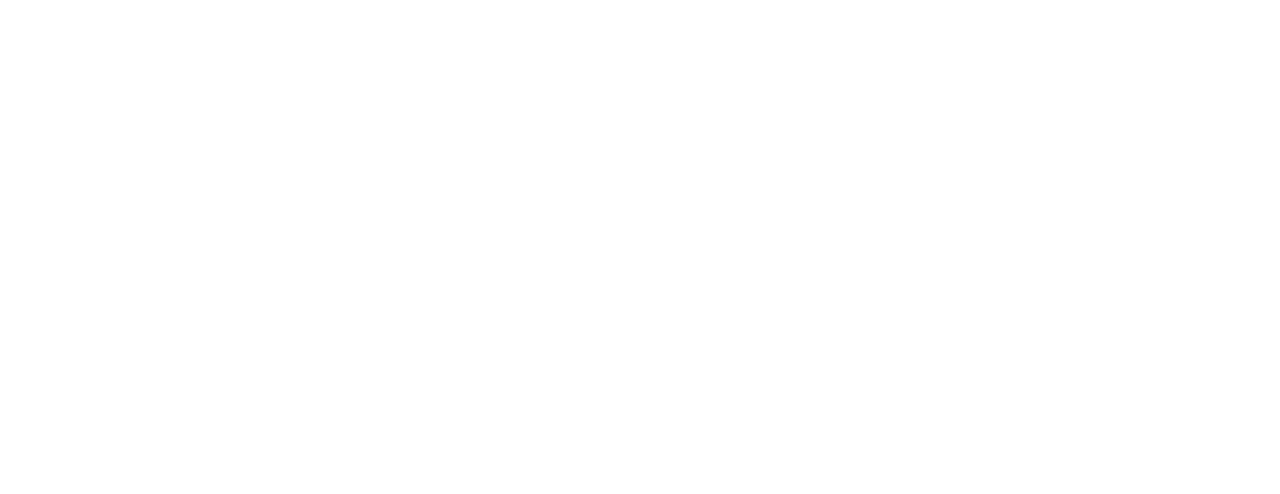
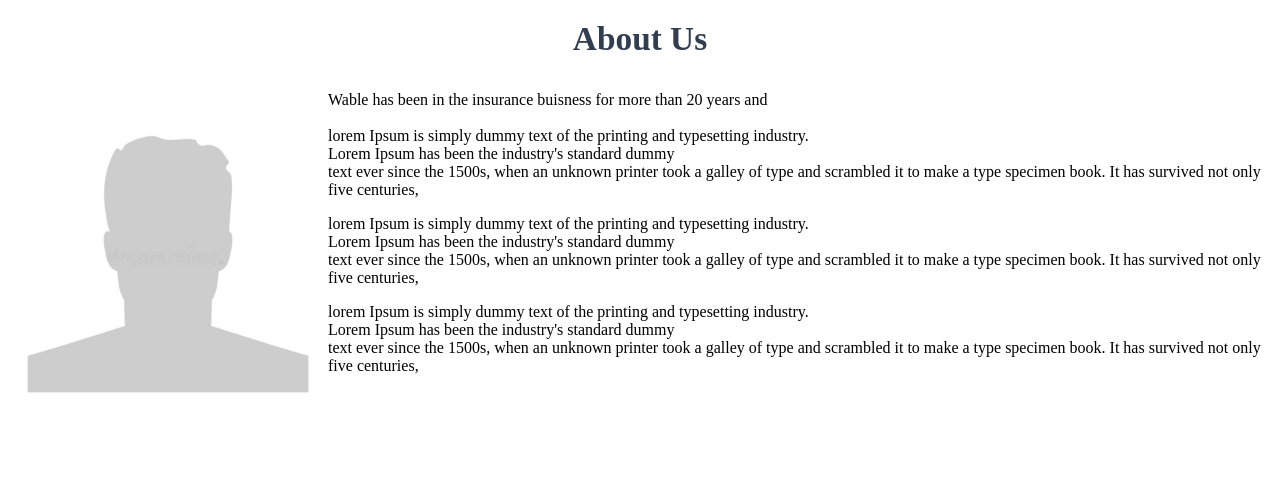
Before and after one commit to jasonwaters1211/Final-Project, a plain HTML site: page About.html in a window 1280 px wide. Drawn offline with Linux system fonts and the light colour scheme; files that its build step writes are made by us from their sources; files whose address does not match are found by name.

Commit message:
About Page

```diff
--- a/About.html
+++ b/About.html
@@ -10,5 +10,61 @@
 </head>
 <body>
 
+<h3 class=subh>
+    About Us
+</h3>
+
+<div id="about-container">
+
+    <img id=about-img
+        src="/Users/tootierocket/Desktop/Geekwise /Final-Project/Final-Project/Pictures/blank photo.jpg"
+        alt="blank photo.jpg"
+        height="300"
+        width="300">
+    </img>
+
+
+
+
+    <!--About text-->
+
+
+    <p id="about-text">
+
+        Wable has been in the insurance buisness for
+        more than 20 years and
+        <br>
+        <br>
+        lorem Ipsum is simply dummy text of the printing and
+        typesetting industry.
+        <br>
+        Lorem Ipsum has been the industry's standard dummy
+        <br>
+        text ever since the 1500s, when an unknown printer
+        took a galley of type and scrambled it to make a type
+        specimen book. It has survived not only five centuries,
+        </p>
+        lorem Ipsum is simply dummy text of the printing and
+        typesetting industry.
+        <br>
+        Lorem Ipsum has been the industry's standard dummy
+        <br>
+        text ever since the 1500s, when an unknown printer
+        took a galley of type and scrambled it to make a type
+        specimen book. It has survived not only five centuries,
+        </p>
+        lorem Ipsum is simply dummy text of the printing and
+        typesetting industry.
+        <br>
+        Lorem Ipsum has been the industry's standard dummy
+        <br>
+        text ever since the 1500s, when an unknown printer
+        took a galley of type and scrambled it to make a type
+        specimen book. It has survived not only five centuries,
+        </p>
+    </div>
+
+</div>
+
 </body>
 </html>
--- a/Style/About-style.css
+++ b/Style/About-style.css
@@ -0,0 +1,23 @@
+.subh{
+    margin-top: 20px;
+    color: #313E50;
+    font-size: 25pt;
+    text-align: center;
+}
+
+#about-container{
+    height: 400px;
+    width: 100%;
+}
+
+
+#about-text{
+    color: black;
+    background-color: white;
+    font-size: 16px;
+}
+
+#about-img{
+    float: left;
+    margin: 10px;
+}
```
